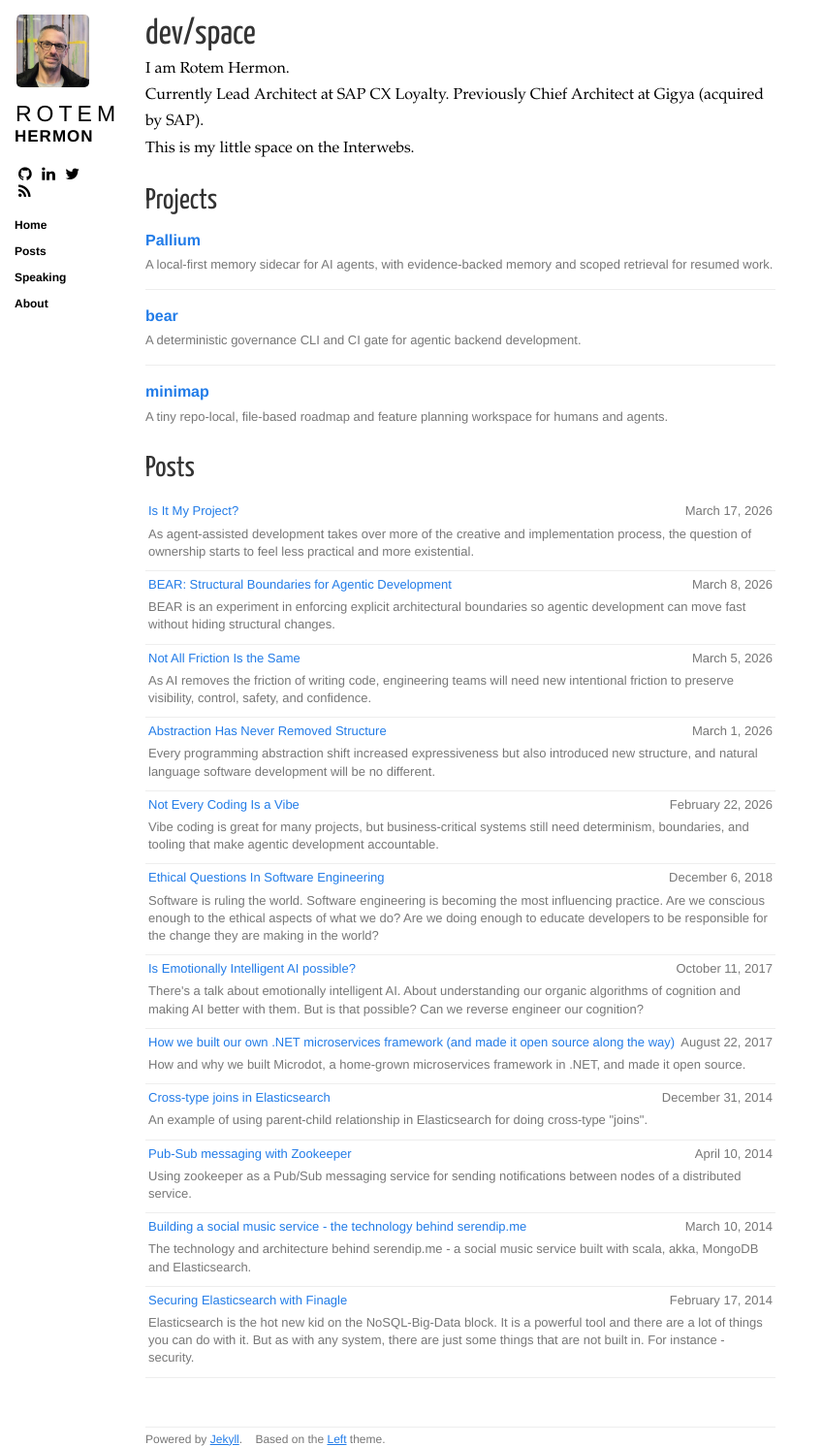
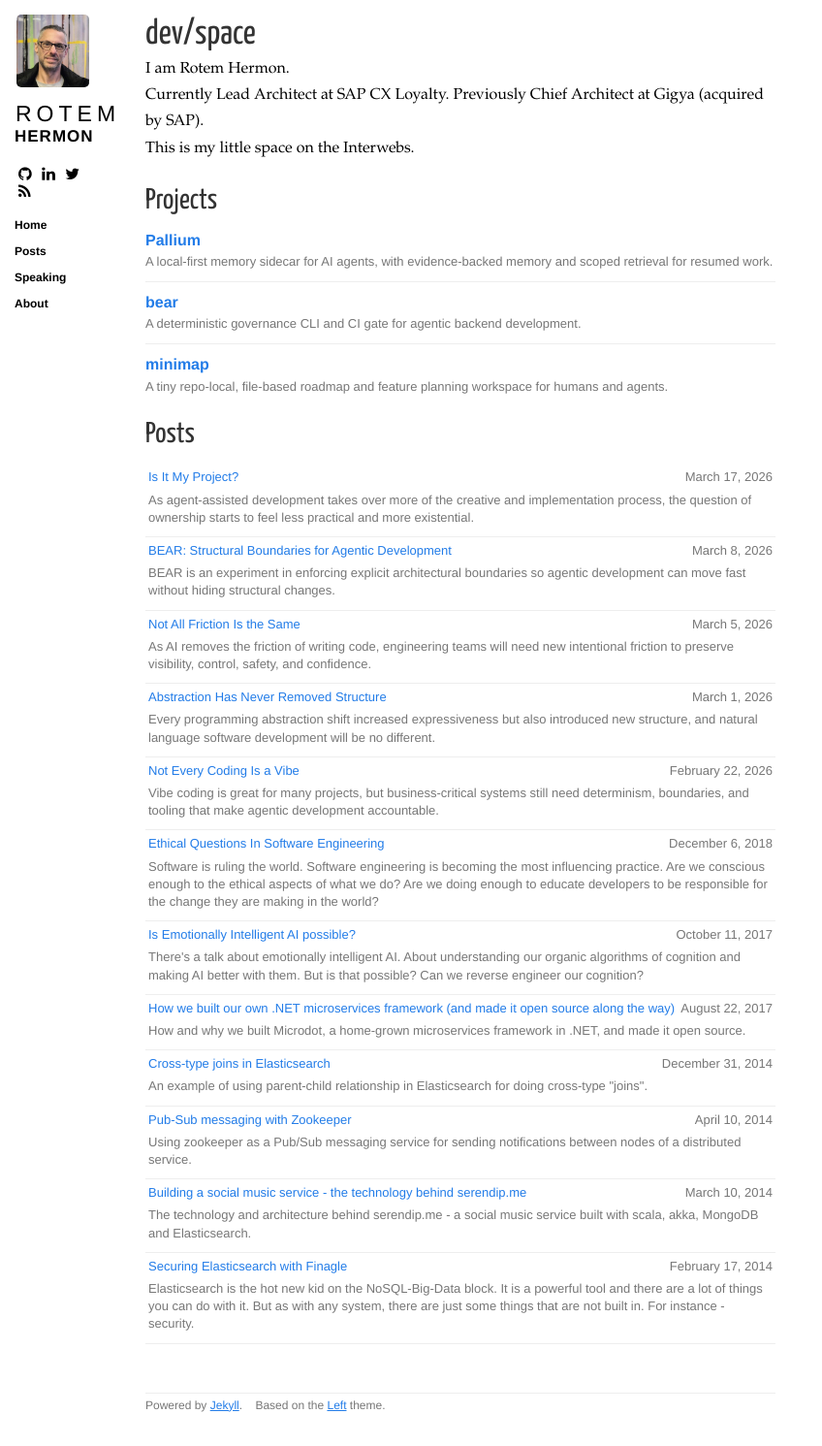
Before and after one commit to rore/rore.github.com, a Jekyll site: the page built from index.html, in a window 1280 px wide. Shown: the whole page at 97% size, without its empty margins (0-848 px from the left). Built offline with Jekyll 4.4.1, drawn with Linux system fonts in a browser that asks for light colours; after the commit the page ends 1456 px from its top, so only the background shows below that.

Commit message:
Adjust margins and padding in projects section for improved layout

```diff
--- a/css/base.css
+++ b/css/base.css
@@ -201,13 +201,13 @@ a {
         text-decoration: underline; }
 
   .content .projects {
-    margin: 14px 0 28px 0;
+    margin: 10px 0 20px 0;
     padding: 0;
     font-family: Helvetica, sans-serif; }
     .content .projects li {
       list-style: none;
-      margin: 0 0 16px 0;
-      padding: 0 0 14px 0;
+      margin: 0 0 10px 0;
+      padding: 0 0 10px 0;
       border-bottom: 1px solid #eeeeee; }
     .content .projects li:last-child {
       margin-bottom: 0;
@@ -221,11 +221,10 @@ a {
       .content .projects a:hover {
         text-decoration: underline; }
     .content .projects p {
-      margin: 4px 0 0 0;
+      margin: 2px 0 0 0;
       font-size: 13px;
-      line-height: 1.6em;
+      line-height: 1.45em;
       color: #777777; }
-
   .content .meta {
     margin: 10px 0;
     padding: 10px 0;
```
